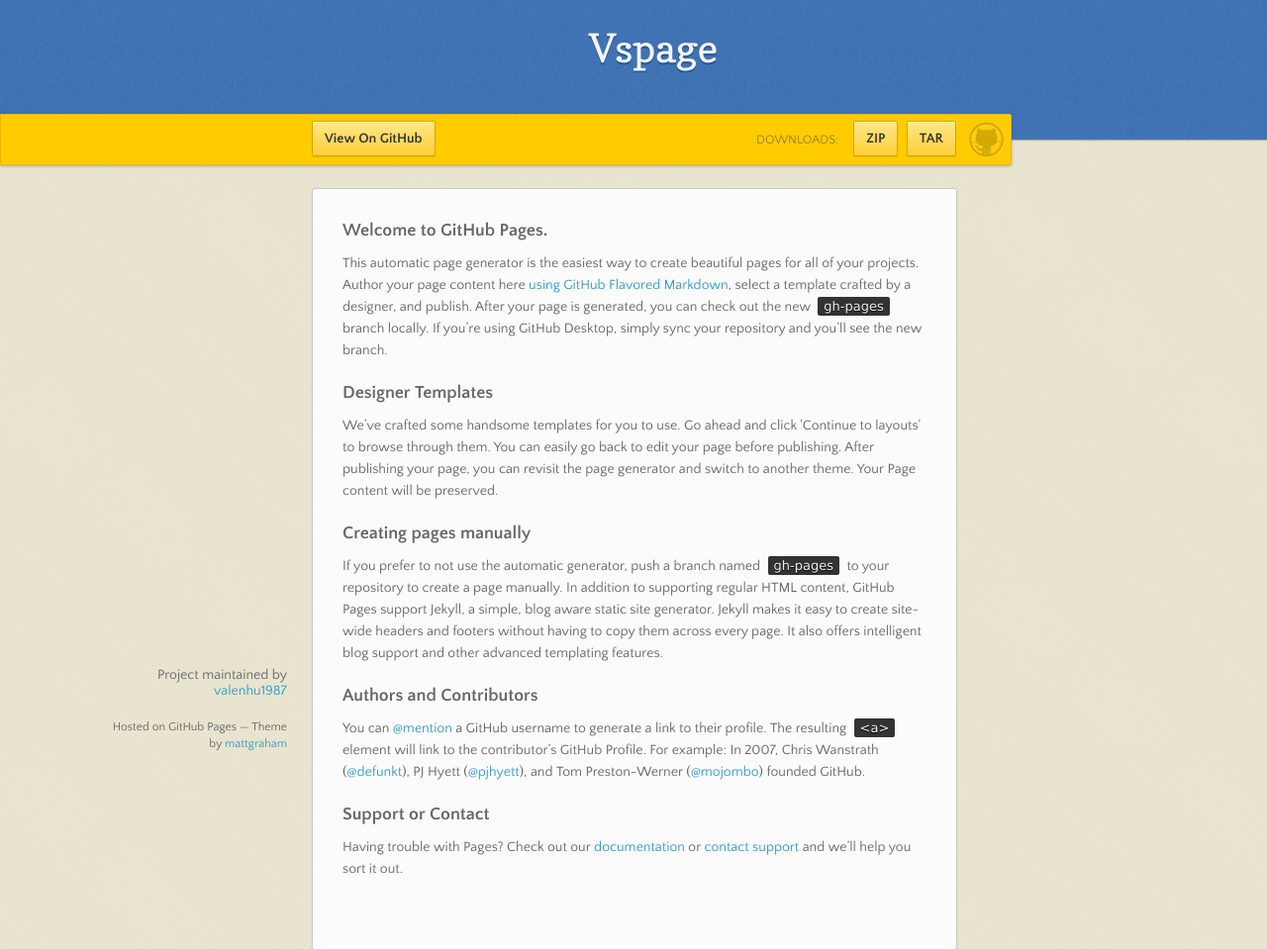
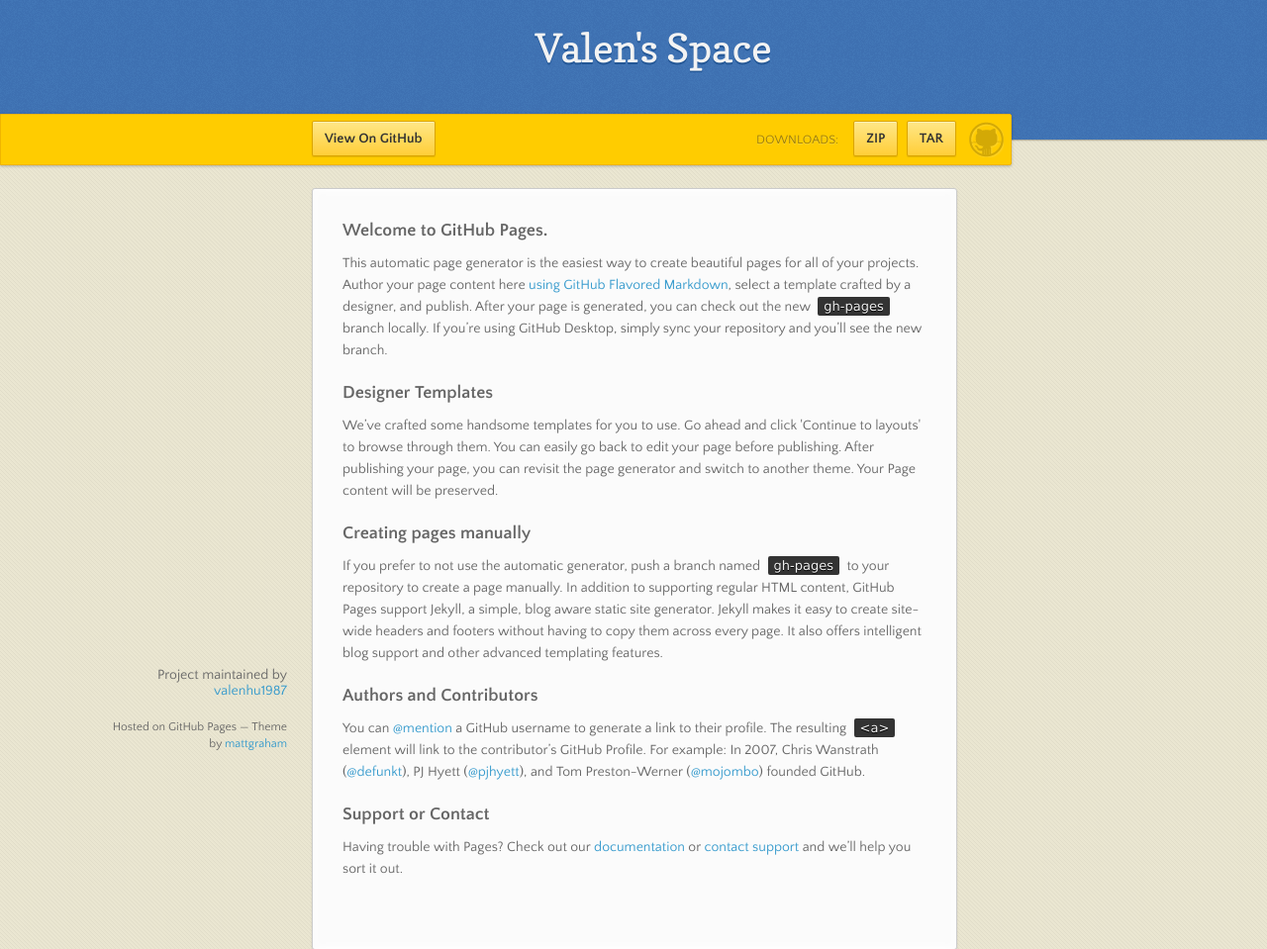
Before and after one commit to valenhu1987/vspage, a plain HTML site: page index.html in a window 1280 px wide. Shown: the top 959 px of the page at 99% size. Drawn offline with nearby package versions, Linux system fonts and the light colour scheme.

Commit message:
Update index.html

```diff
--- a/index.html
+++ b/index.html
@@ -17,7 +17,7 @@
   <body>
 
       <header>
-        <h1>Vspage</h1>
+        <h1>Valen's Space</h1>
         <p></p>
       </header>
 
```
